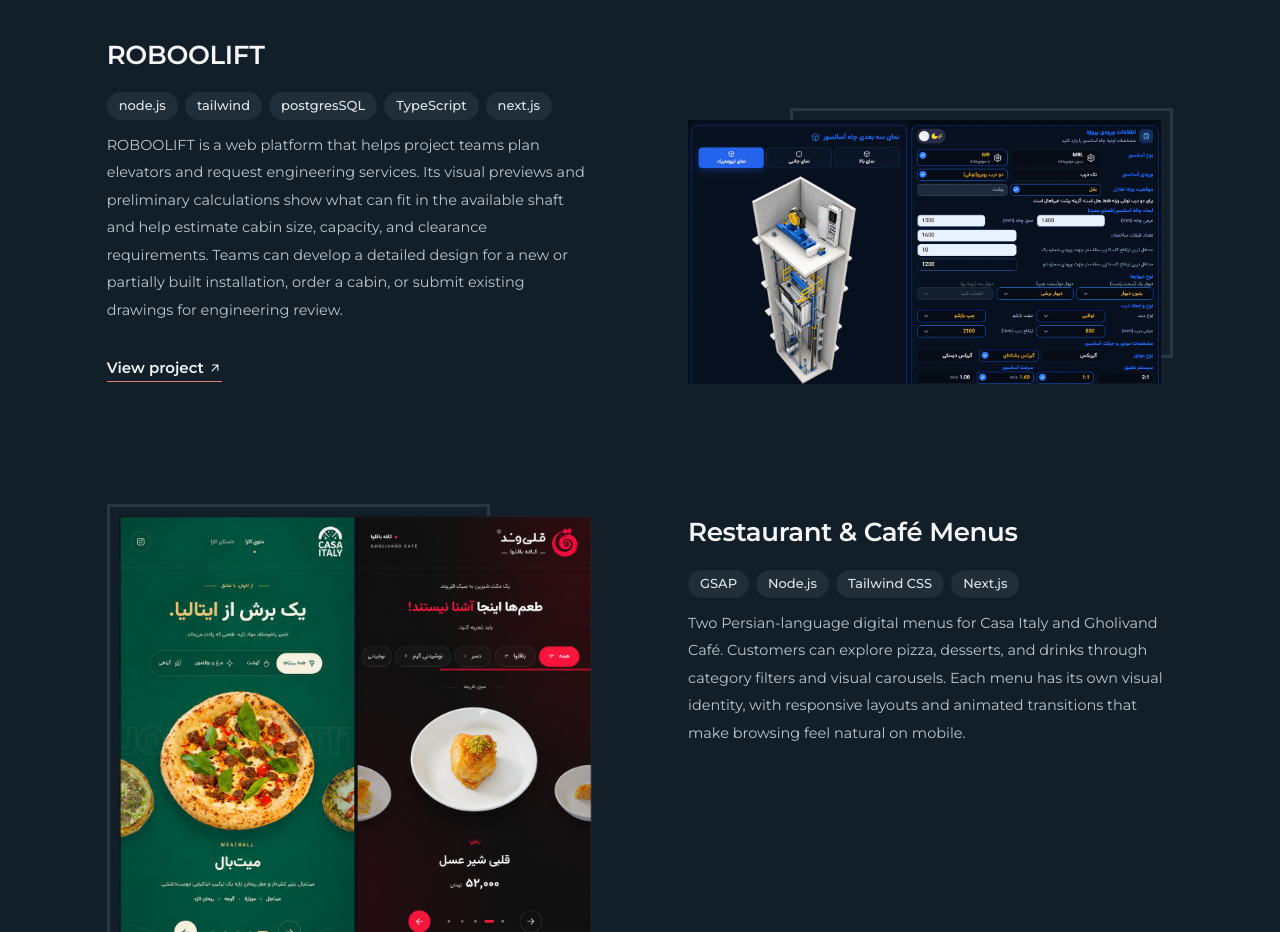
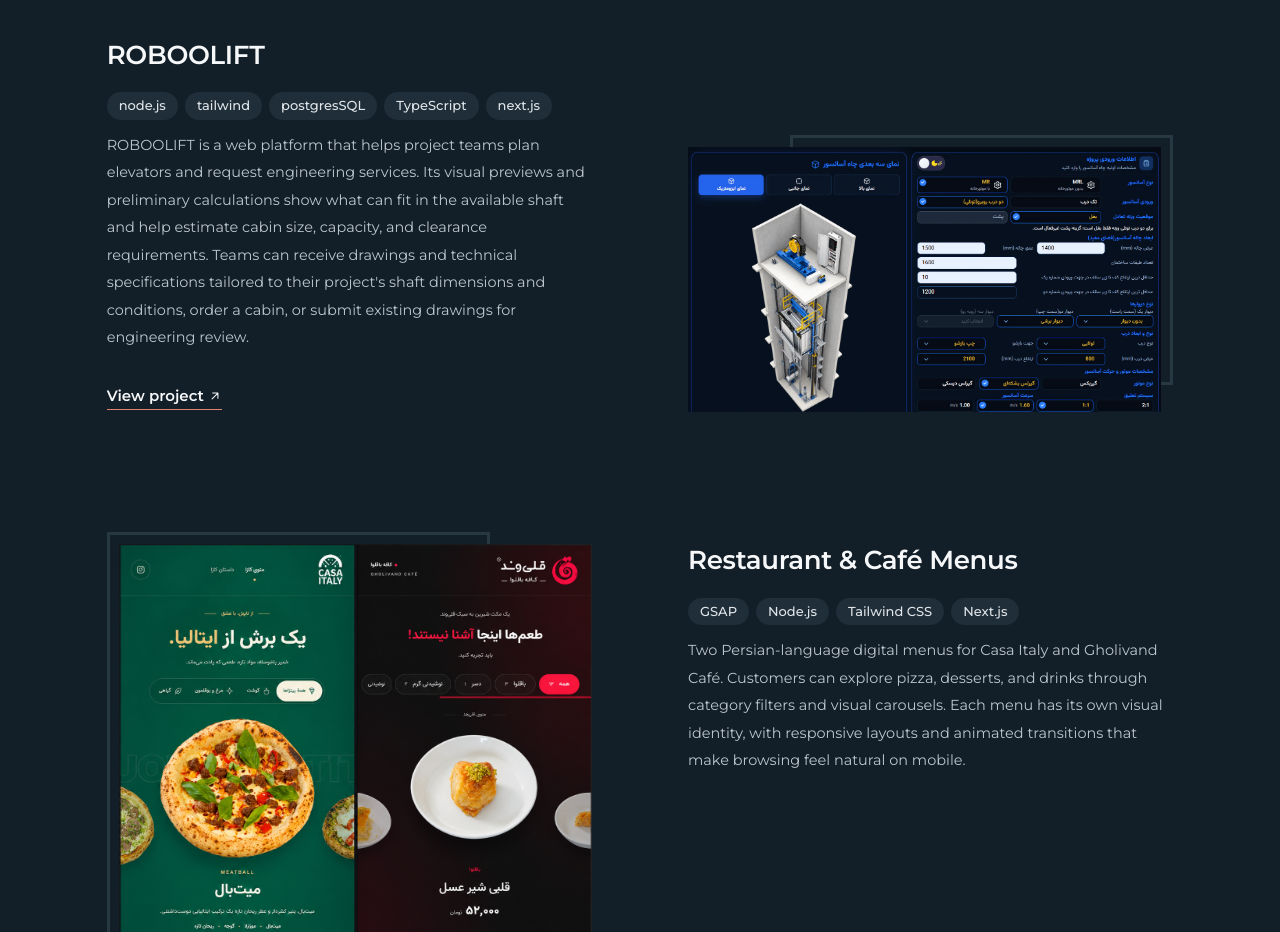
Before and after one commit to amir-rafigh/amir-rafigh-website, a Next.js app: page / in a window 1280 px wide. Shown: the part 2520-3452 px from the top of the page. Built offline with nearby package versions, Linux system fonts and the light colour scheme.

Commit message:
Update ROBOOLIFT project descriptions in English and Persian for clarity and detail enhancement.

```diff
--- a/src/data/portfolio-locales.ts
+++ b/src/data/portfolio-locales.ts
@@ -92,7 +92,7 @@ const projectTranslations: Record<string, ProjectTranslation> = {
   },
   roboolift: {
     title: "روبولیفت (ROBOOLIFT)",
-    description: "روبولیفت یک پلتفرم تحت وب است که به تیم‌های پروژه در طراحی آسانسور و درخواست خدمات مهندسی کمک می‌کند. پیش‌نمایش‌های بصری و محاسبات اولیهٔ آن نشان می‌دهند چه آسانسوری در فضای چاه موجود قابل اجراست و به برآورد ابعاد کابین، ظرفیت و فواصل ایمنی مورد نیاز کمک می‌کنند. تیم‌ها می‌توانند برای نصب جدید یا پروژهٔ نیمه‌ساخته، طراحی تفصیلی تهیه کنند، کابین سفارش دهند یا نقشه‌های موجود را برای بررسی مهندسی ارسال کنند.",
+    description: "روبولیفت یک پلتفرم تحت وب است که به تیم‌های پروژه در طراحی آسانسور و درخواست خدمات مهندسی کمک می‌کند. پیش‌نمایش‌های بصری و محاسبات اولیهٔ آن نشان می‌دهند چه آسانسوری در فضای چاه موجود قابل اجراست و به برآورد ابعاد کابین، ظرفیت و فواصل ایمنی مورد نیاز کمک می‌کنند. تیم‌ها می‌توانند برای پروژهٔ خود، نقشه‌ها و مشخصات فنی متناسب با ابعاد و شرایط چاه دریافت کنند، کابین سفارش دهند یا نقشه‌های موجود را برای بررسی مهندسی ارسال کنند.",
     alt: "رابط طراحی سریع روبولیفت با نمای ایزومتریک چاه آسانسور در کنار ورودی‌های پروژه",
   },
   "food-menus": {
--- a/src/data/portfolio.ts
+++ b/src/data/portfolio.ts
@@ -120,7 +120,7 @@ export const projects: Project[] = [
     title: "ROBOOLIFT",
     technologies: ["node.js", "tailwind", "postgresSQL", "TypeScript", "next.js"],
     description:
-      "ROBOOLIFT is a web platform that helps project teams plan elevators and request engineering services. Its visual previews and preliminary calculations show what can fit in the available shaft and help estimate cabin size, capacity, and clearance requirements. Teams can develop a detailed design for a new or partially built installation, order a cabin, or submit existing drawings for engineering review.",
+      "ROBOOLIFT is a web platform that helps project teams plan elevators and request engineering services. Its visual previews and preliminary calculations show what can fit in the available shaft and help estimate cabin size, capacity, and clearance requirements. Teams can receive drawings and technical specifications tailored to their project's shaft dimensions and conditions, order a cabin, or submit existing drawings for engineering review.",
     image: {
       src: "/portfolio/roboolift-quick-design.webp",
       alt: "RobooLift Quick Design interface with an isometric elevator shaft beside the project inputs",
```
